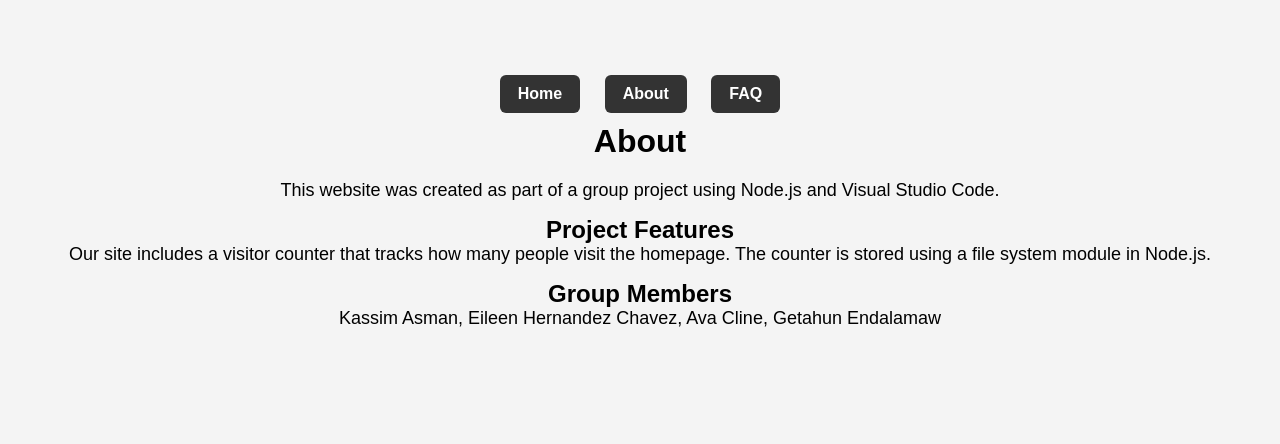
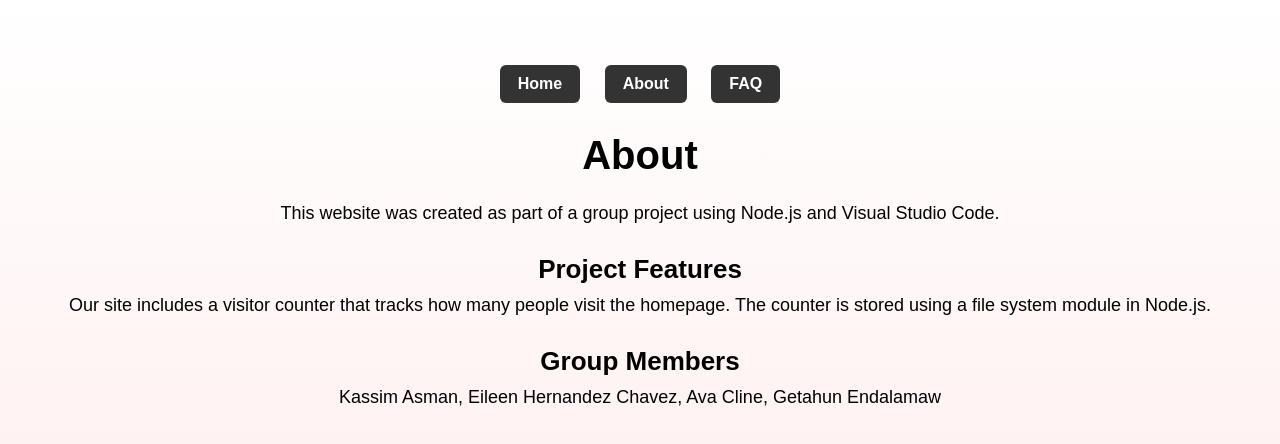
Before and after one commit to EileenChavez1/node-group-project, a website: page public/about.html in a window 1280 px wide. Drawn offline with Linux system fonts and the light colour scheme; no server answers.

Commit message:
tweaked my about page and did the css file

```diff
--- a/public/about.html
+++ b/public/about.html
@@ -16,7 +16,7 @@
         </nav>
     </header>
 
-    <main>
+
     <h1>About</h1>
 
      <p>
@@ -31,9 +31,9 @@
      </p>
 
     <h2>Group Members</h2>
+
      <p>Kassim Asman, Eileen Hernandez Chavez, Ava Cline, Getahun Endalamaw</p>
 
-    </main>
 
      <p id="visitCount" data-page="about"></p>
 
--- a/public/css/style.css
+++ b/public/css/style.css
@@ -107,6 +107,29 @@ nav a:hover {
 /* ===== ABOUT PAGE CUSTOM STYLES BELOW ===== */
 /* Add styles targeting .about-page here */
 
+.about-page {
+    background: linear-gradient(to bottom, #ffffff, #ffe8e8);
+}
+
+.about-page nav {
+    margin-bottom: 30px;
+}
+
+.about-page nav a {
+    margin: 0 10px;
+}
+
+.about-page h1 {
+    font-size: 40px;
+    margin-bottom: 25px;
+}
+
+.about-page h2 {
+    font-size: 26px;
+    margin-top: 30px;
+    margin-bottom: 10px;
+}
+
 
 
 /* ===== FAQ PAGE CUSTOM STYLES BELOW ===== */
```
Lines whose indentation alone changed are shown as unchanged.
